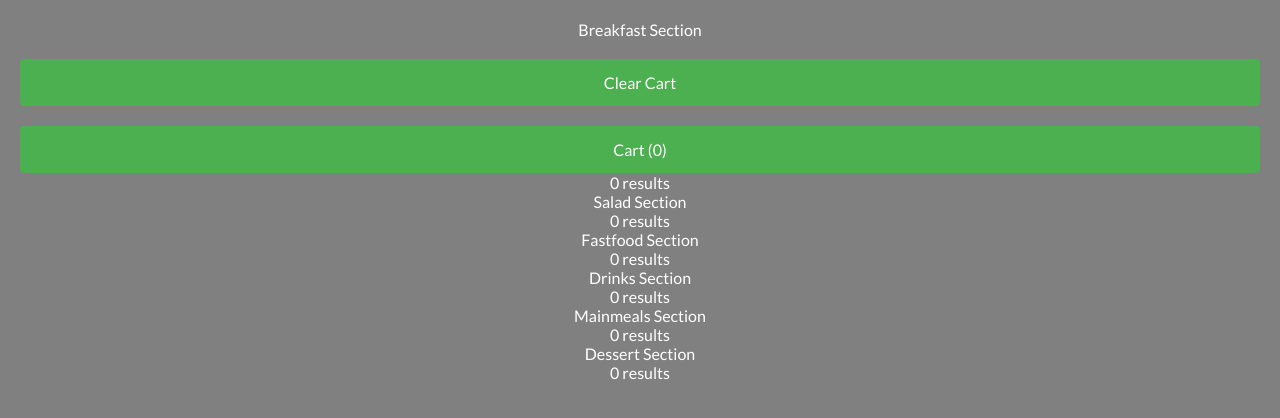
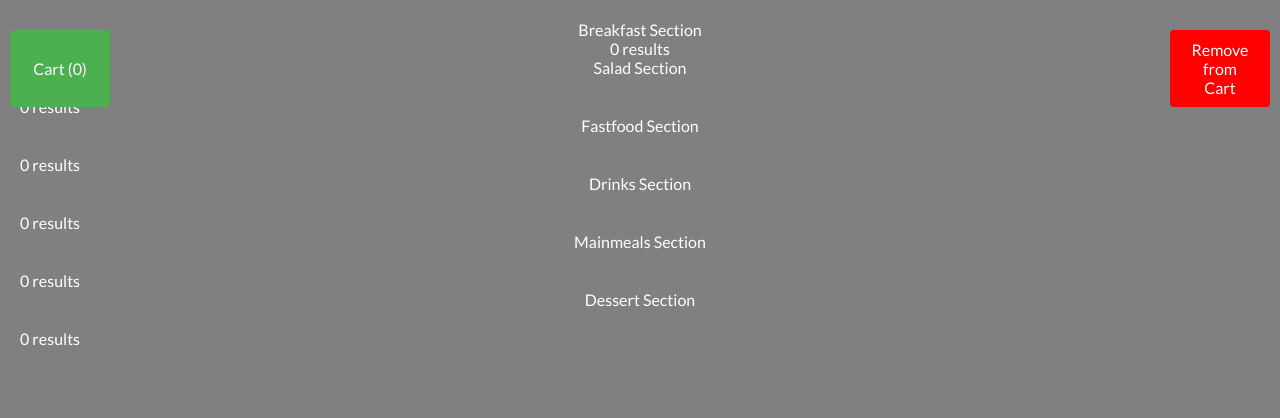
Before and after one commit to snappytrendy/project, a PHP site: page /project/meals.php in a window 1280 px wide. Shown: the top 418 px of the page. Run offline with PHP 8.4, Linux system fonts and the light colour scheme; data that the repository does not hold is empty.

Commit message:
channges

```diff
--- a/meals.php
+++ b/meals.php
@@ -34,8 +34,11 @@
     <section class="breakfast" id="1">
         <div class="food-tag">Breakfast Section</div>
         <!-- Cart button to display the number of items added -->
-        <button id="removeButton">Clear Cart</button>
+        <div class="cart-buttons-container">
     <button class="cart-button" id="cartButton">Cart (0)</button>
+    <button class="remove-cart-button" id="removeButton">Remove from Cart</button>
+</div>
+
 
         <div class="row">
             <?php
@@ -246,8 +249,6 @@
     </section>
 
     <script>
-        // JavaScript code remains the same
-        // Get the cart button and items added to cart count
     const cartButton = document.getElementById('cartButton');
     let itemsInCart = 0;
     let cartItems = []; // Array to store cart items
@@ -261,6 +262,25 @@
             cartButton.removeEventListener('click', redirectToCheckoutPage);
         }
     }
+
+    // Function to display notification
+    // Function to display notification
+function displayNotification(message) {
+    const notification = document.createElement('div');
+    notification.textContent = message;
+    notification.classList.add('notification', 'show');
+    document.body.appendChild(notification);
+
+    // Remove the notification after 3 seconds
+    setTimeout(() => {
+        notification.classList.remove('show');
+        notification.classList.add('hide');
+        setTimeout(() => {
+            notification.remove();
+        }, 500); // Wait for the transition to complete before removing the element
+    }, 3000);
+}
+
 
     // Function to handle click on the Add to Cart button
     function addToCart(event) {
@@ -276,13 +296,24 @@
         });
 
         updateCartButton();
+
+        displayNotification(itemName + ' added to cart.');
     }
 
     // Function to handle click on the Remove button
-        function removeFromCart() {
-            itemsInCart = 0;
-            cartItems = [];
+    function removeFromCart(event) {
+        // Check if cart is not empty
+        if (itemsInCart > 0) {
+            // Remove the last item from the cart
+            cartItems.pop();
+            // Decrease the number of items in cart by 1
+            itemsInCart--;
+            // Update the cart button text
             updateCartButton();
+
+            // Display notification for item removed
+            displayNotification('Item removed from cart.');
+        }
     }
 
     // Function to redirect to checkout.php
@@ -307,6 +338,7 @@
 </script>
 
 
+
     <script>
         document.addEventListener("DOMContentLoaded", function() {
             // Get the ID from the URL parameters
--- a/menu page.php
+++ b/menu page.php
@@ -65,7 +65,7 @@
         if ($result->num_rows > 0) {
             while ($row = $result->fetch_assoc()) {
                 echo '<div class="category-card">';
-                echo '<a href="category.php?id=' . $row['id'] . '">';
+                echo '<a href="meals.php?id=' . $row['id'] . '">';
                 echo '<img src="' . $row['image'] . '" alt="' . $row['name'] . '">';
                 echo '<div class="category-overlay">';
                 echo '<div class="category-name">' . $row['name'] . '</div>';
--- a/stylesheet1.css
+++ b/stylesheet1.css
@@ -630,12 +630,108 @@ button {
   color: black;
   font-size: bold;
 }
+/* Style for the row and column */
+.salads .row,
+.fastfood .row,
+.drinks .row,
+.mainmeals .row,
+.dessert .row {
+    display: flex;
+    flex-wrap: wrap;
+    justify-content: space-between;
+    margin-top: 20px; /* Add margin to separate from the food tag */
+}
+
+.salads .row .column,
+.fastfood .row .column,
+.drinks .row .column,
+.mainmeals .row .column,
+.dessert .row .column {
+    width: calc(33.33% - 20px); /* Adjusted width and added margin */
+    box-sizing: border-box;
+    text-align: center;
+    margin-bottom: 20px; /* Add margin between columns */
+    float: left;
+padding: 5px;
+}
+
+/* Style for the images */
+.salads .row img,
+.fastfood .row img,
+.drinks .row img,
+.mainmeals .row img,
+.dessert .row img {
+    width: 100%; /* Make all images the same width */
+    height: 200px; /* Set a fixed height for consistent size */
+    border-radius: 8px; /* Add border radius for rounded corners */
+    object-fit: cover; /* Ensure the images cover the entire container */
+}
+/* Style for the cart button container */
+.cart-buttons-container {
+  position: fixed;
+  top: 0;
+  right: 0;
+  left: 0;
+  background-color: transparent; /* Set background color to transparent */
+  padding: 10px;
+  display: flex;
+  justify-content: space-between;
+  z-index: 999; /* Ensure the buttons appear above other content */
+}
+
+
+/* Style for individual cart buttons */
+.cart-button {
+  background-color: #4CAF50;
+  color: white;
+  padding: 10px 20px;
+  border: none;
+  border-radius: 4px;
+  cursor: pointer;
+  font-size: 16px;
+  transition: background-color 0.3s ease;
+  width: 100px;
+}
+
+.remove-cart-button {
+  background-color: #ff0000; /* Adjust color for remove cart button */
+  color: white;
+  padding: 10px 20px;
+  border: none;
+  border-radius: 4px;
+  cursor: pointer;
+  font-size: 16px;
+  transition: background-color 0.3s ease;
+  width:100px;
+}
+/* Make the image responsive */
+.image {
+  display: flex;
+  width: 100%;
+  height: 100%;
+  border-radius: 8px; /* Add border radius for rounded corners */
+}
+
+/* The overlay effect */
+.overlay {
+  position: absolute;
+  bottom: 0;
+  left: 0;
+  right: 0;
+  background: rgba(0, 0, 0, 0.5); /* Semi-transparent black background */
+  color: #fff; /* Text color */
+  padding: 5px; /* Adjust padding as needed */
+  transition: opacity 0.5s; /* Smooth transition for opacity */
+  opacity: 0; /* Initially hidden */
+}
+
+/* Show the overlay on hover */
+.container:hover .overlay {
+  opacity: 1; /* Fully visible */
+}
+
 
 @media screen and (max-width: 992px) {
-  .menu-item {
-    width: 50%;
-  }
-
   .container {
     width: 75%;
   }
```
Also changed, not shown: homepage.php (+8 -6 lines). Lines whose indentation alone changed are shown as unchanged.
